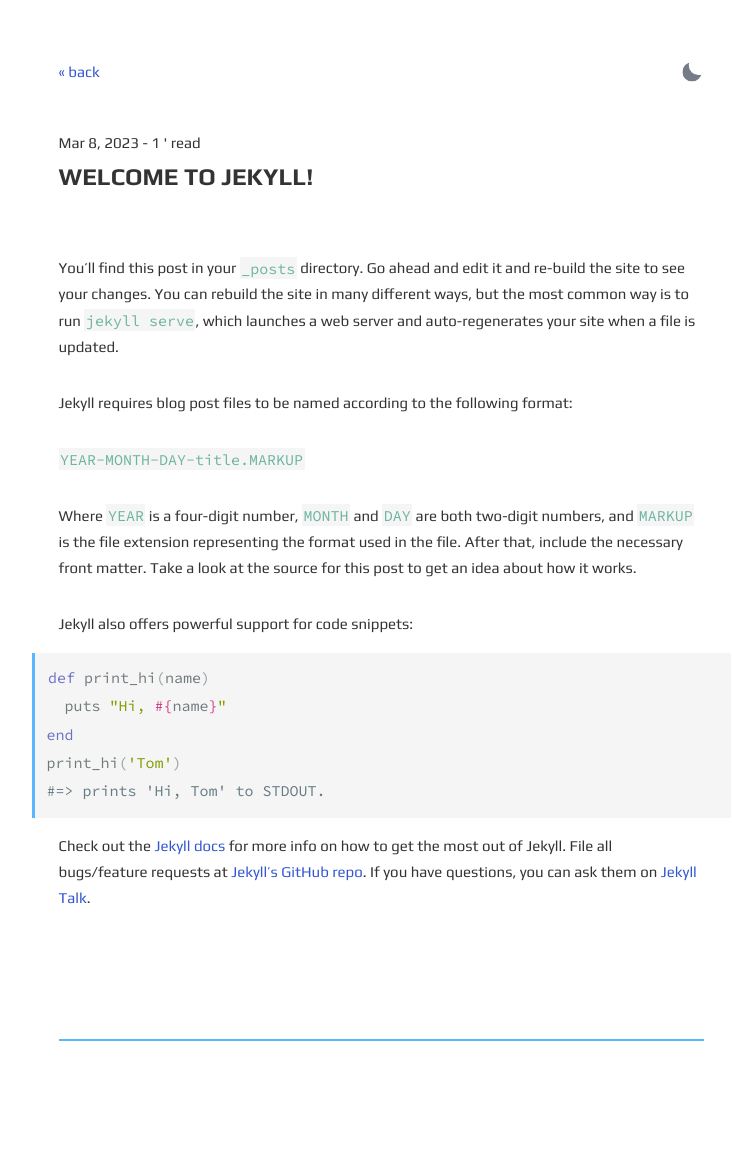
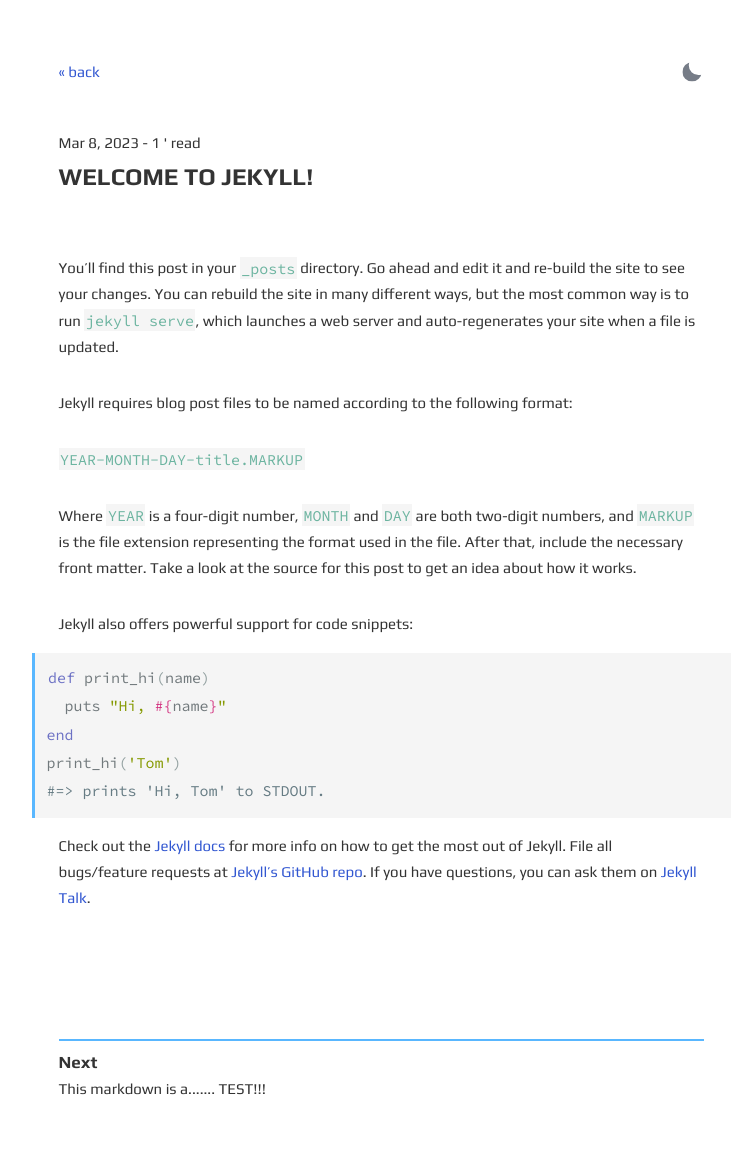
Before and after one commit to dncharlton/dncharlton.github.io, a Jekyll site: the page built from _posts/2023-03-08-welcome-to-jekyll.markdown, in a window 1280 px wide. Shown: the whole page, without its empty margins (259-991 px from the left). Built offline with Jekyll 4.4.1, drawn with Linux system fonts in a browser that asks for light colours; before the commit the page ends 1092 px from its top, so only the background shows below that.

Commit message:
test pages

```diff
--- a/backup/_posts/test.markdown
+++ b/_posts/2023-03-09-welcome-to-the-test.markdown
@@ -1,8 +1,9 @@
 ---
 layout: post
-title:  "This is a test markdown"
-date:   2023-03-08 23:01:06 +1100
+title:  "This markdown is a....... TEST!!!"
+date:   2023-03-09 22:58:06 +1100
 categories: test page
+tags: test empty page
 ---
 
 # This is a test page
--- a/index.html
+++ b/index.html
@@ -10,9 +10,9 @@ layout: default
     </div>
     <div class="bio">
 	    {{ site.description }}
-        <p>
+        <!-- <p>
 	    <a href="{{ site.url }}{{ site.baseurl }}/about/">> About me</a>
-        </p>
+        </p> -->
     </div>
 
 
```
Also changed, not shown: _posts/2023-03-08-welcome-to-jekyll.markdown (renamed from backup/_posts/2023-03-08-welcome-to-jekyll.markdown).
